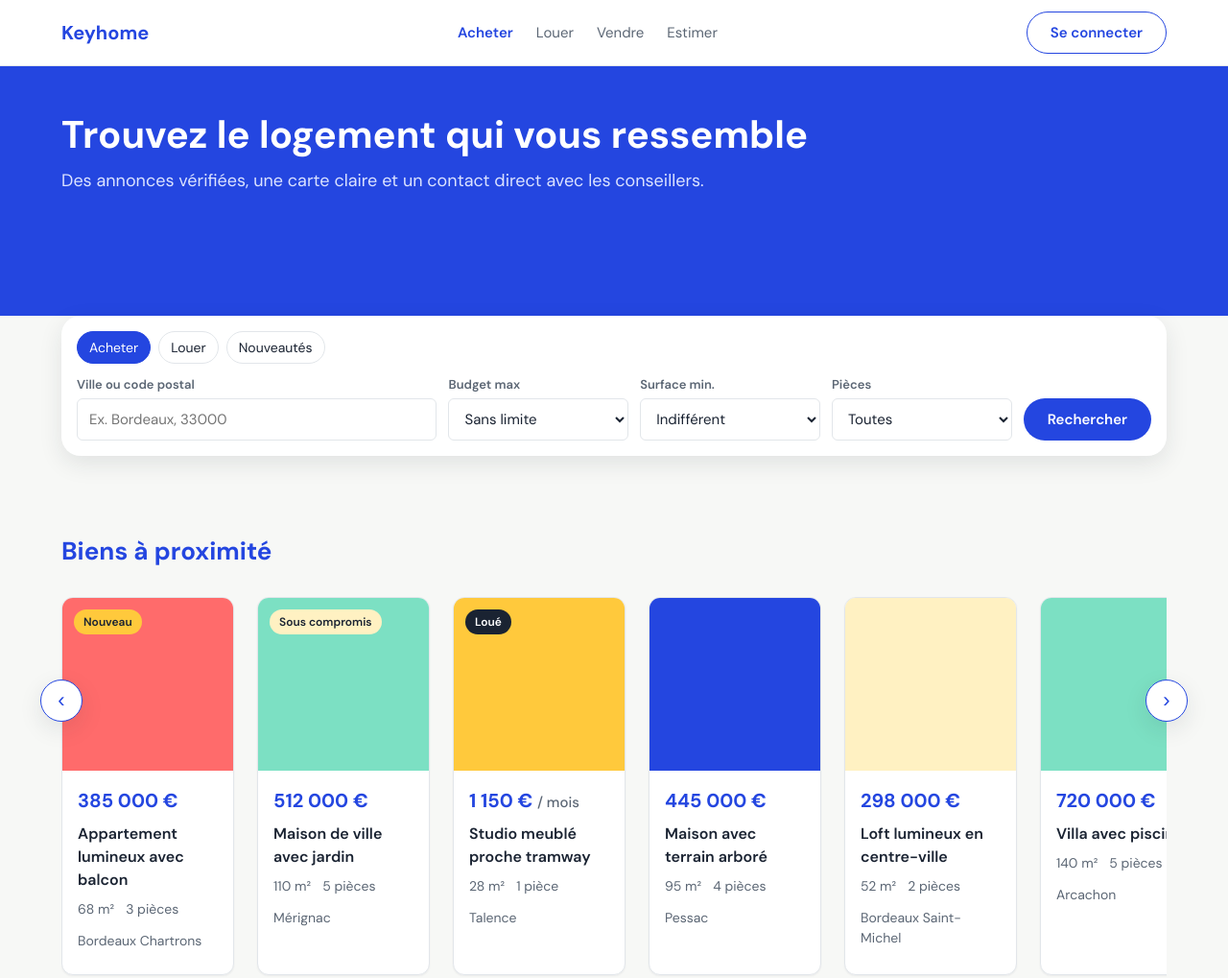
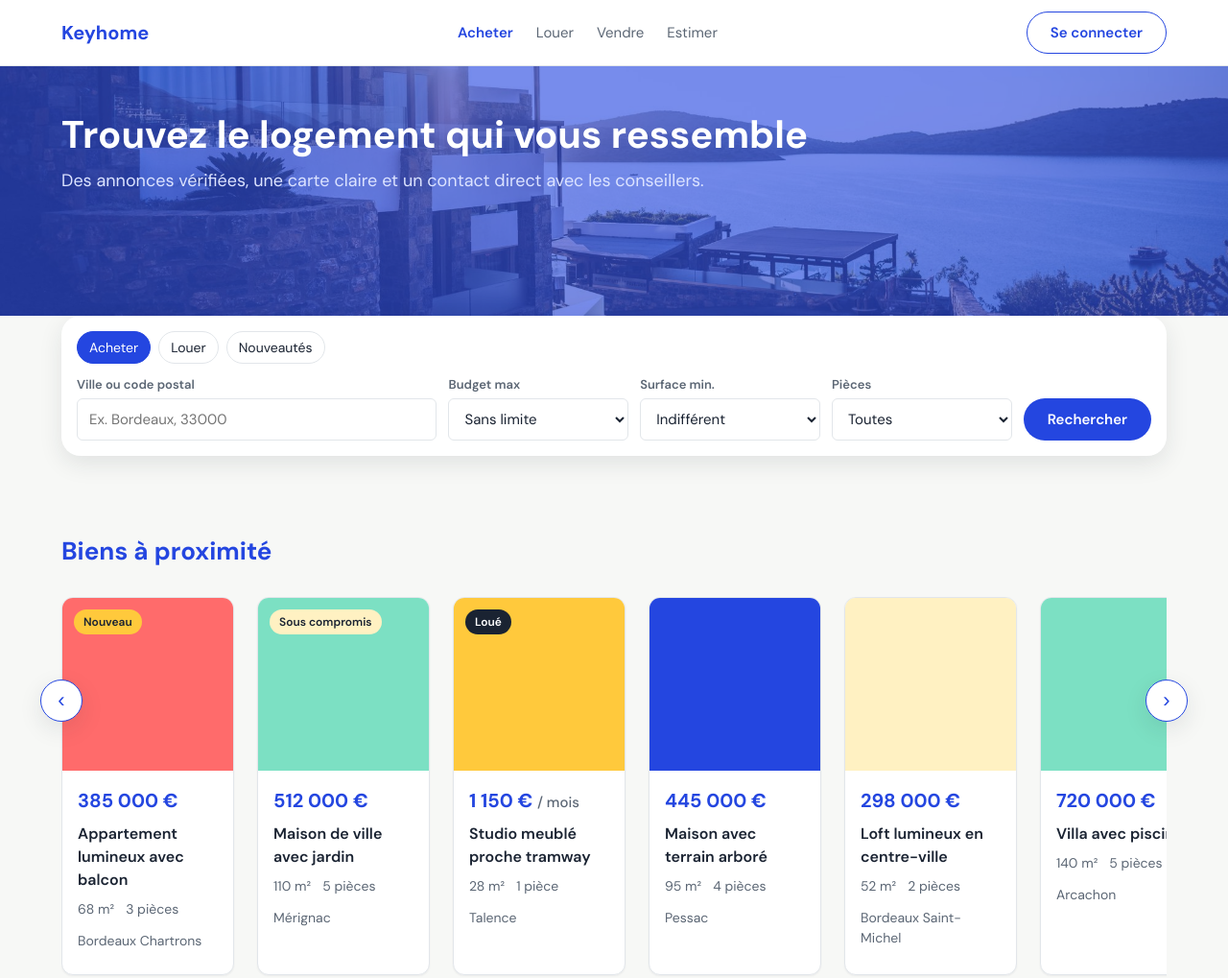
Before and after one commit to ClaireLDN/Keyhome, a plain HTML site: page demo/index.html in a window 1280 px wide. Shown: the top 1019 px of the page at 96% size. Drawn offline with Linux system fonts and the light colour scheme.

Commit message:
Add files via upload

```diff
--- a/demo/index.html
+++ b/demo/index.html
@@ -20,8 +20,9 @@
 <link rel="stylesheet" href="../components/empty-state/styles.css">
 <style>
   .kh-hero { background: var(--color-bg); padding-bottom: var(--space-8); }
-  .kh-hero__band { background: var(--color-primary); height: 260px; }
-  .kh-hero__content { max-width: 1200px; margin: 0 auto; padding: 0 var(--space-6); }
+  .kh-hero__band { position: relative; height: 260px; background: url("img/hero-alex-staudinger.jpg") center 60% / cover no-repeat var(--color-primary); }
+  .kh-hero__band::before { content: ""; position: absolute; inset: 0; background: rgba(36, 70, 224, .62); }
+  .kh-hero__content { position: relative; max-width: 1200px; margin: 0 auto; padding: 0 var(--space-6); }
   .kh-hero h1 { font-size: var(--font-size-display); line-height: 1.15; color: #fff; margin: 0; padding-top: var(--space-12); }
   .kh-hero p { color: #DCE3FF; font-size: 18px; margin: var(--space-3) 0 0; }
   .kh-hero__search { margin-top: -70px; }
```
Also changed, not shown: demo/img/hero-alex-staudinger.jpg (added), demo/img/hero-alex-staudinger.webp (added).
